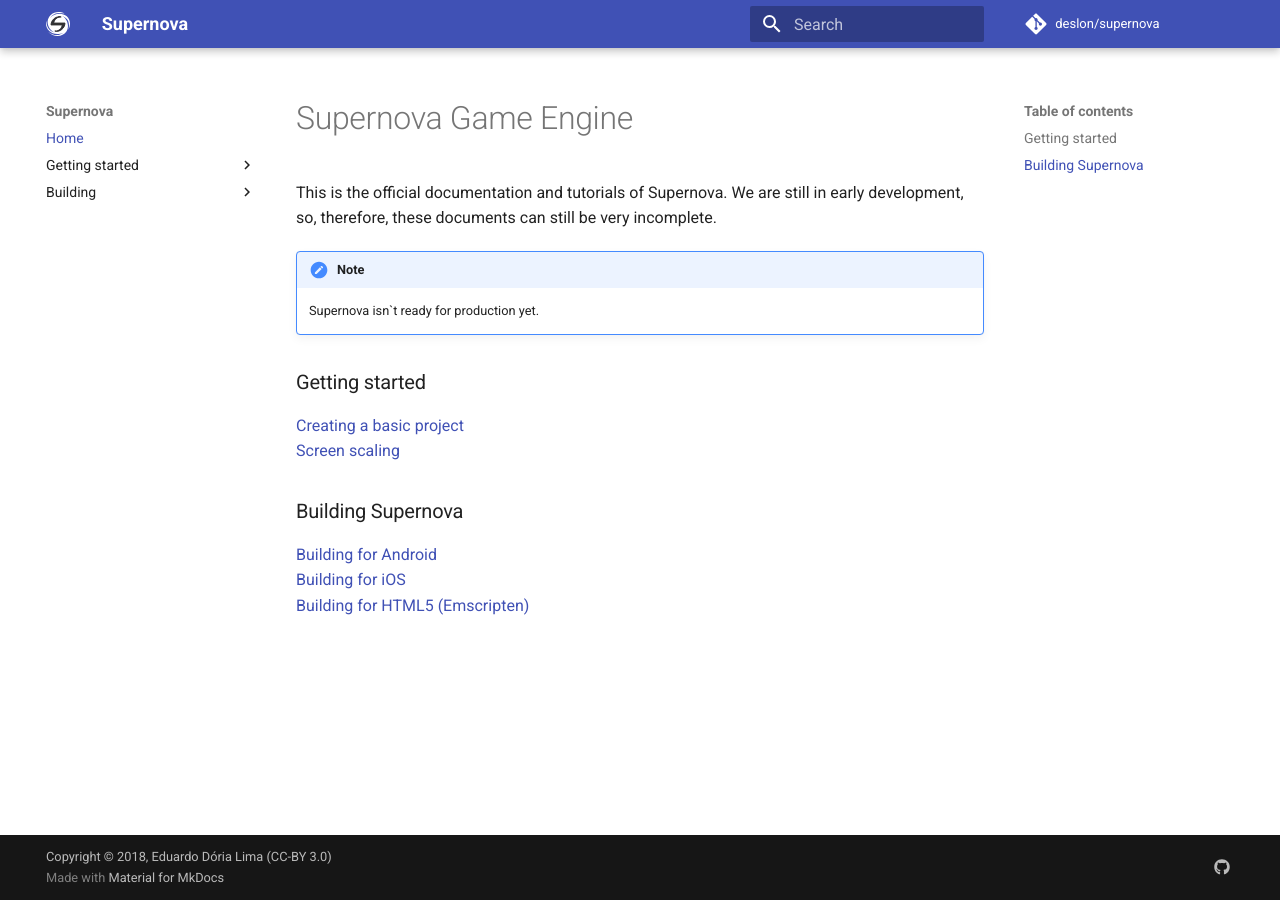
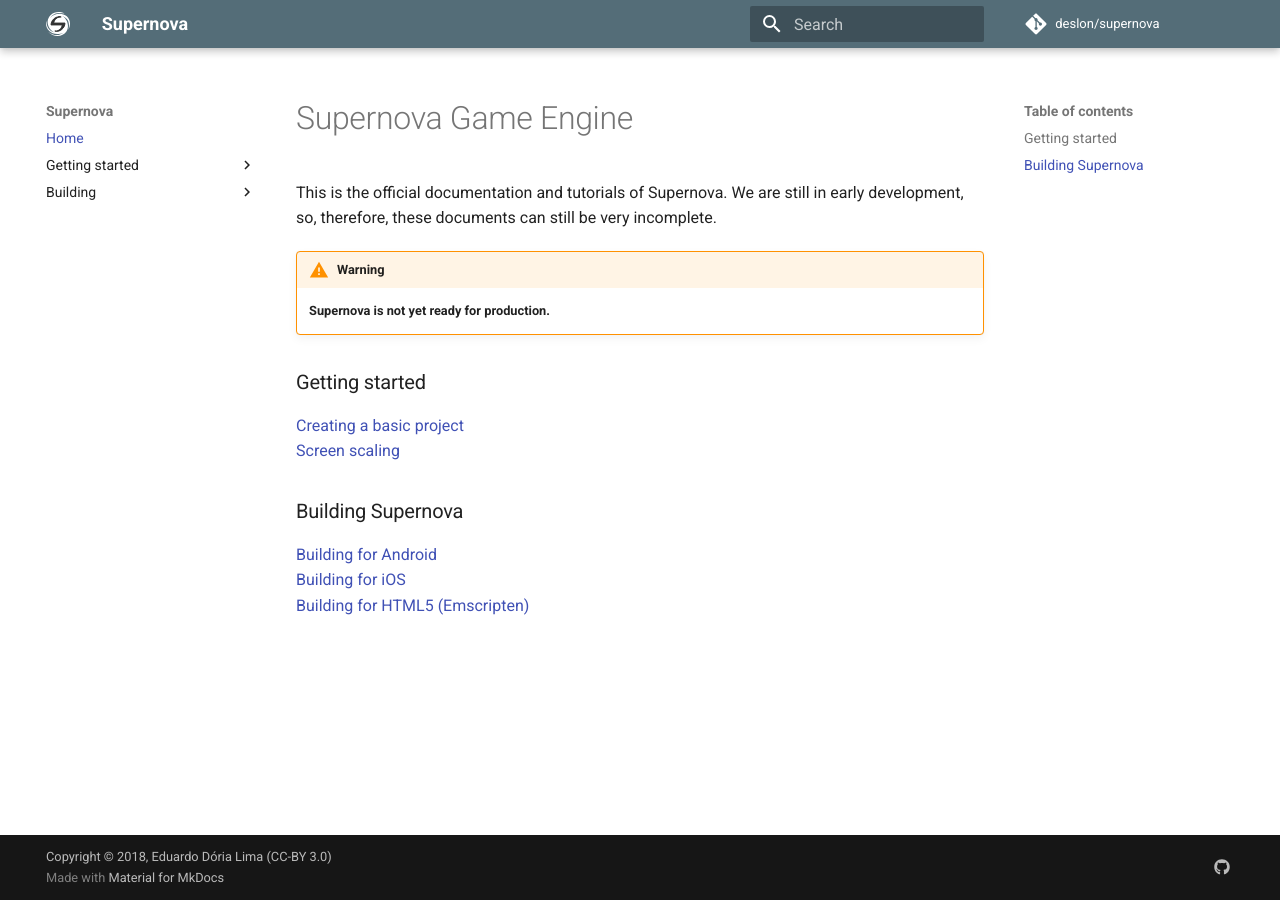
Before and after one commit to eduardodoria/supernova-docs, an MkDocs documentation site: the page built from docs/index.md, in a window 1280 px wide. Built offline with MkDocs 1.6.1 and Material for MkDocs 9.7.7, drawn with Linux system fonts in a browser that asks for light colours; comment, search, counter and statistics services are not loaded; old or Windows-style settings are respelled for this version of MkDocs.

Commit message:
Updated info and changed theme color

```diff
--- a/docs/index.md
+++ b/docs/index.md
@@ -2,8 +2,8 @@
 
 This is the official documentation and tutorials of Supernova. We are still in early development, so, therefore, these documents can still be very incomplete.
 
-!!! note
-    Supernova isn`t ready for production yet.
+!!! warning
+    **Supernova is not yet ready for production.**
 
 ### Getting started
 
--- a/mkdocs.yml
+++ b/mkdocs.yml
@@ -1,24 +1,19 @@
 site_name: Supernova
 site_url: 'http://docs.supernovaegine.org'
+site_author: 'Eduardo Dória Lima'
+site_description: 'Supernova Engine documentation'
 
-pages:
-- Home: 'index.md'
-- Getting started:
-  - Creating a basic project: 'getting-started/creating-a-basic-project.md'
-  - Screen scaling: 'getting-started/screen-scaling.md'
-- Building:
-  - Building for Android: 'building/building-for-android.md'
-  - Building for iOS: 'building/building-for-ios.md'
-  - Building for HTML5: 'building/building-for-html5.md'
+repo_name: 'deslon/supernova'
+repo_url: 'https://github.com/deslon/supernova'
+edit_uri: '../supernova-docs/edit/master/docs'
 
 theme:
   name: 'material'
   logo: 'images/logo.svg'
   favicon: 'images/favicon.png'
-
-repo_name: 'deslon/supernova'
-repo_url: 'https://github.com/deslon/supernova'
-edit_uri: '../supernova-docs/edit/master/docs'
+  palette:
+    primary: 'blue grey'
+    accent: 'indigo'
 
 extra:
   social:
@@ -30,3 +25,13 @@
 markdown_extensions:
   - admonition
   - codehilite
+
+pages:
+- Home: 'index.md'
+- Getting started:
+  - Creating a basic project: 'getting-started/creating-a-basic-project.md'
+  - Screen scaling: 'getting-started/screen-scaling.md'
+- Building:
+  - Building for Android: 'building/building-for-android.md'
+  - Building for iOS: 'building/building-for-ios.md'
+  - Building for HTML5: 'building/building-for-html5.md'
```
